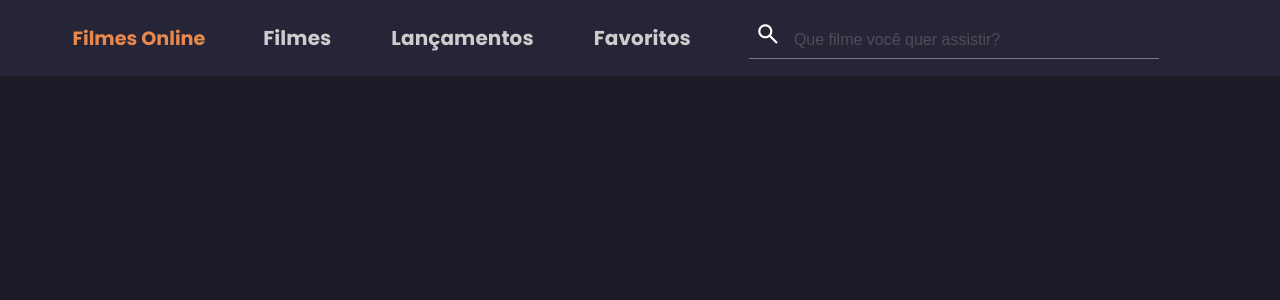
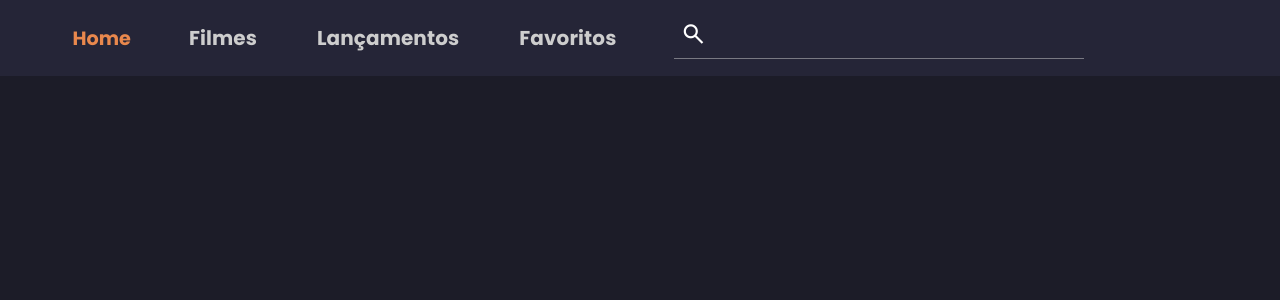
Before and after one commit to AlineMayara/movie-react, a React (Create React App) app: page /search in a window 1280 px wide. Shown: the top 300 px of the page. Built offline with nearby package versions, Linux system fonts and the light colour scheme; a web font is replaced by a local one.

Commit message:
Add click Página Inicial

```diff
--- a/src/App.js
+++ b/src/App.js
@@ -1,5 +1,5 @@
 import { useState } from 'react'
-import { useNavigate } from 'react-router-dom'
+import { useNavigate, Link } from 'react-router-dom'
 import './index.css'
 import AppRoutes from './routes'
 
@@ -9,7 +9,7 @@ function App() {
 
   const handleSearch = e => {
     e.preventDefault()
-    if (!input) return
+    if (!input.trim()) return
 
     navigate(`/search?q=${input}`)
     setInput(' ')
@@ -19,7 +19,10 @@ function App() {
     <>
       <header className="headercontainer">
         <nav className="navbar container">
-          <h1>Filmes Online</h1>
+          <Link to="/" style={{ textDecoration: 'none', color: 'inherit' }}>
+            <h1 style={{ cursor: 'pointer' }}>Home</h1>
+          </Link>
+
           <ul>
             <li>Filmes</li>
             <li>Lançamentos</li>
@@ -40,6 +43,7 @@ function App() {
             <input
               className="search-input"
               type="text"
+              value={input}
               onChange={e => setInput(e.target.value)}
               placeholder="Que filme você quer assistir?"
             />
```
